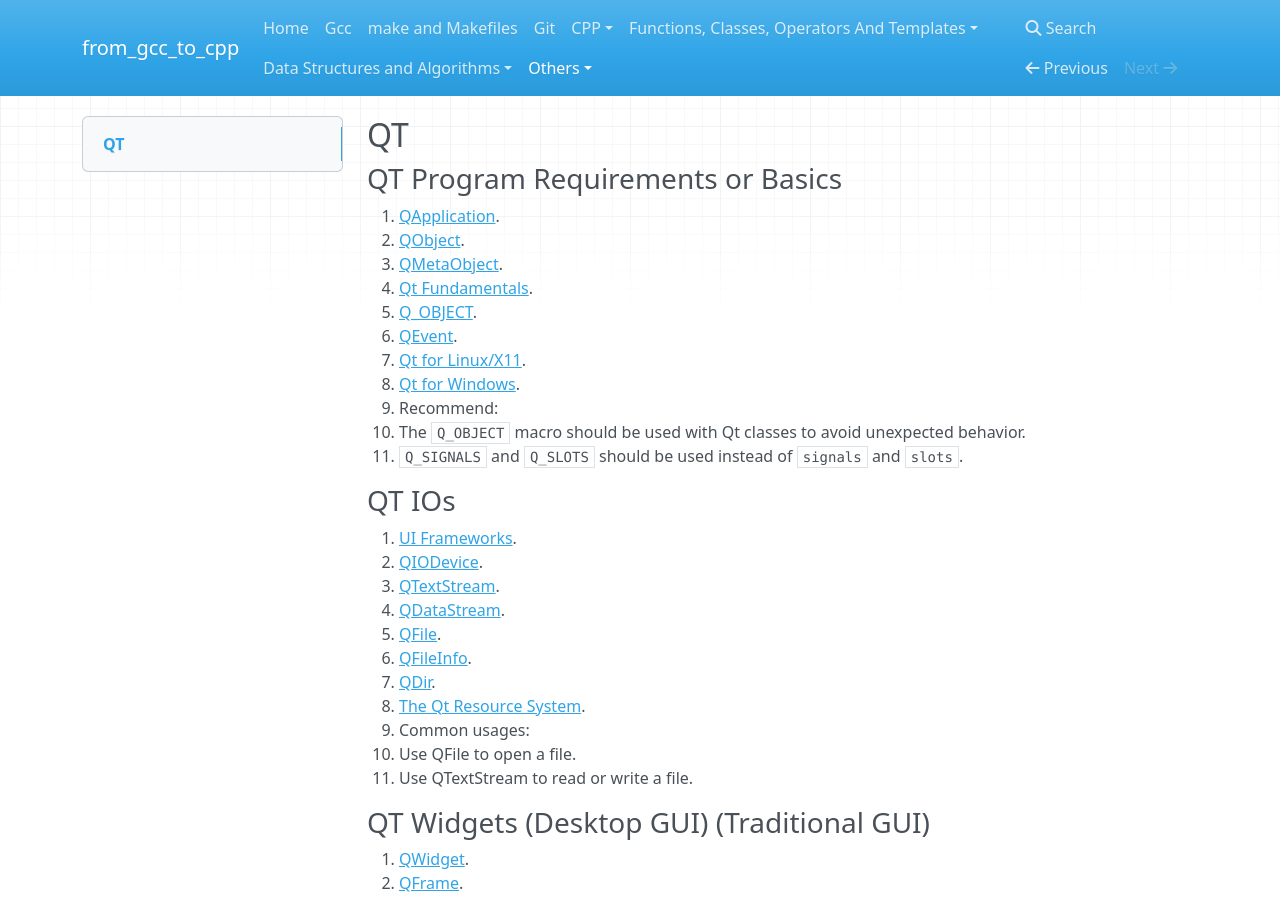
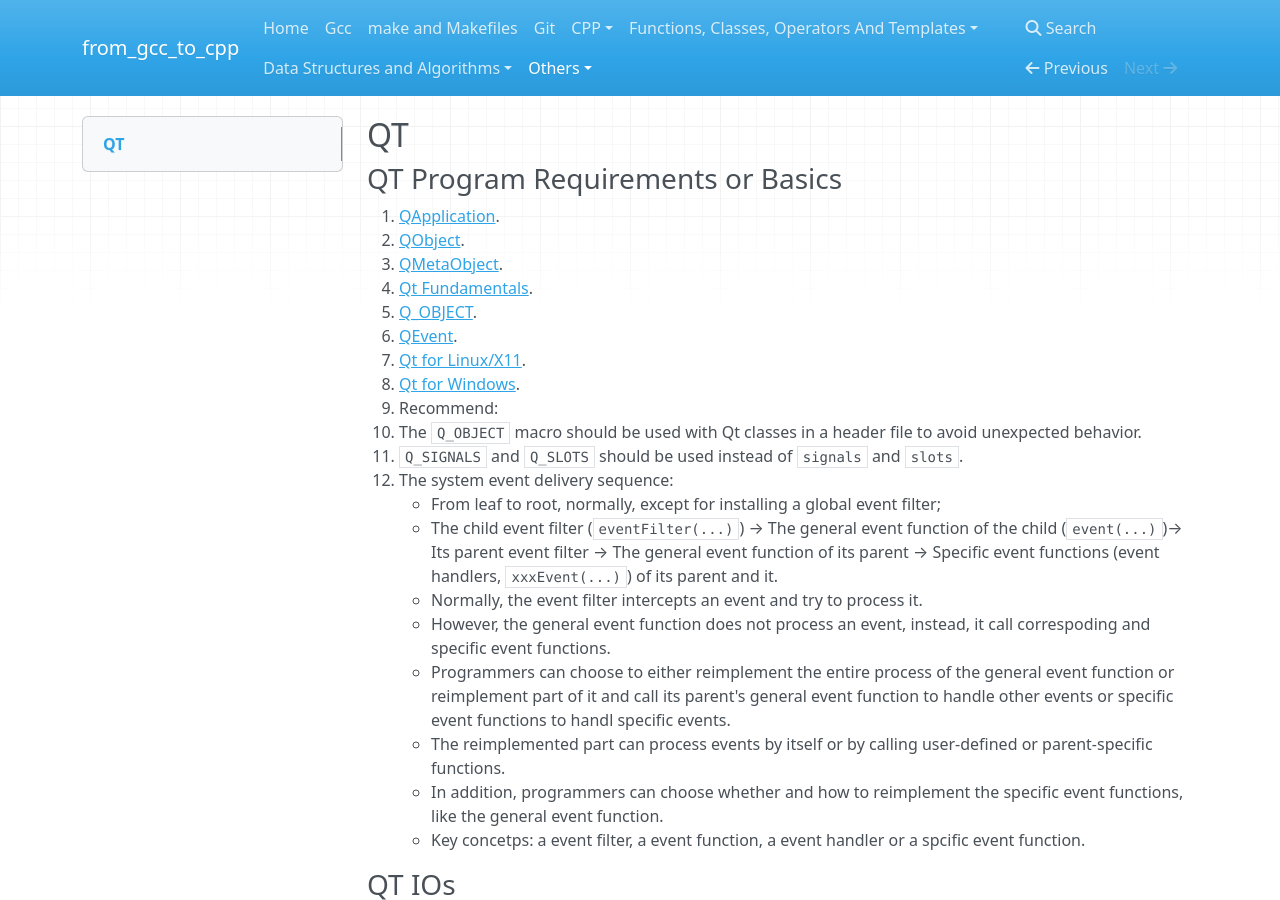
Before and after one commit to 0BananaBig0/from_gcc_to_cpp, an MkDocs documentation site: the page built from docs/CommonQtStuffes.md, in a window 1280 px wide and 900 px high. Built offline with MkDocs 1.6.1, drawn with Linux system fonts in a browser that asks for light colours; nearby versions of some CDN libraries.

Commit message:
supplement and correction

```diff
--- a/docs/CommonQtStuffes.md
+++ b/docs/CommonQtStuffes.md
@@ -11,8 +11,25 @@
 7. [Qt for Linux/X11](https://doc.qt.io/qt-6/linux.html).
 8. [Qt for Windows](https://doc.qt.io/qt-6/windows.html).
 9. Recommend:
-   - The `Q_OBJECT` macro should be used with Qt classes to avoid unexpected behavior.
+   - The `Q_OBJECT` macro should be used with Qt classes in a header file to avoid unexpected
+     behavior.
    - `Q_SIGNALS` and `Q_SLOTS` should be used instead of `signals` and `slots`.
+10. The system event delivery sequence:
+    - From leaf to root, normally, except for installing a global event filter;
+    - The child event filter (`eventFilter(...)`) → The general event function of the child
+      (`event(...)`)→ Its parent event filter → The general event function of its parent → Specific
+      event functions (event handlers, `xxxEvent(...)`) of its parent and it.
+    - Normally, the event filter intercepts an event and try to process it.
+    - However, the general event function does not process an event, instead, it call correspoding
+      and specific event functions.
+    - Programmers can choose to either reimplement the entire process of the general event function
+      or reimplement part of it and call its parent's general event function to handle other events
+      or specific event functions to handl specific events.
+    - The reimplemented part can process events by itself or by calling user-defined or
+      parent-specific functions.
+    - In addition, programmers can choose whether and how to reimplement the specific event
+      functions, like the general event function.
+    - Key concetps: a event filter, a event function, a event handler or a spcific event function.
 
 ### QT IOs
 
```
Also changed, not shown: docs/Classes.md (+17 -8 lines), docs/Functions.md (+6 -4 lines), 3 other files.
